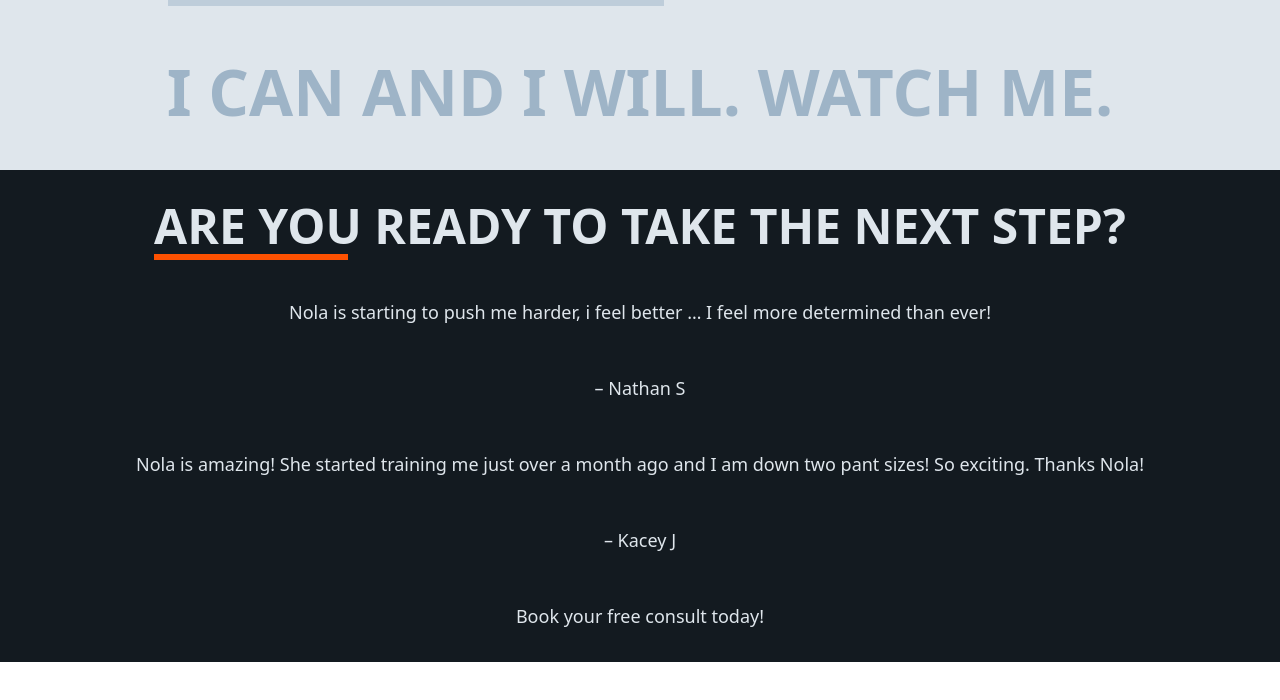
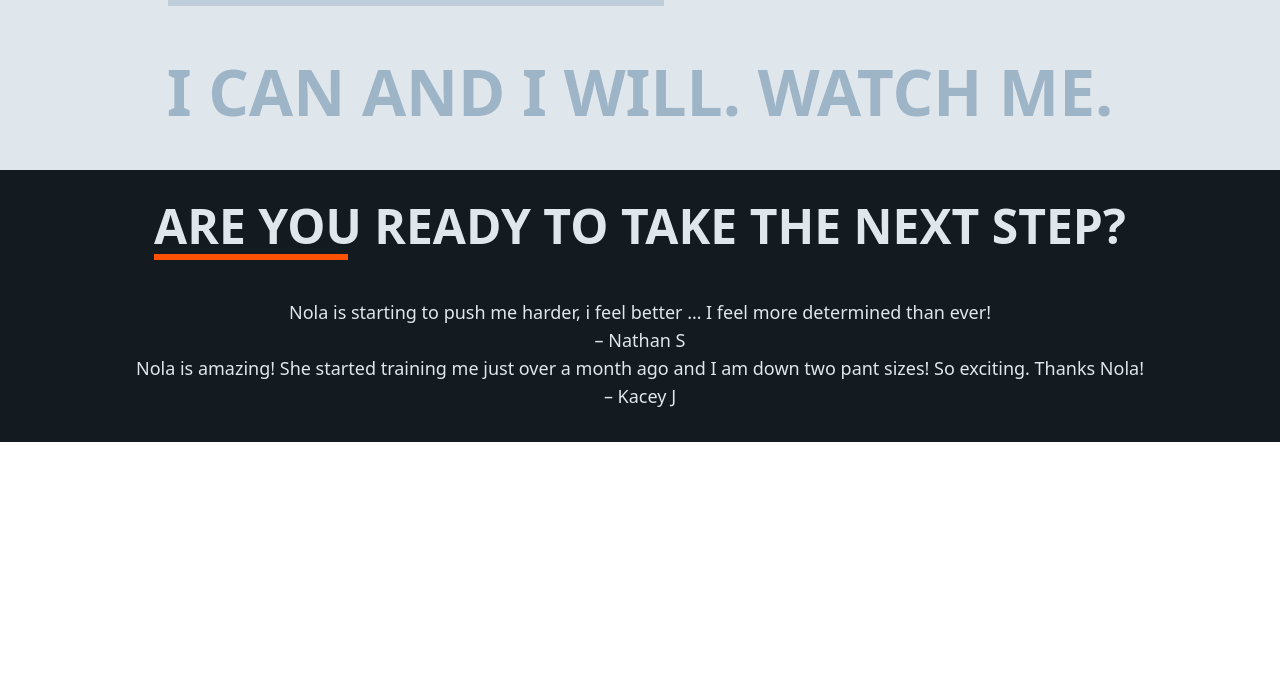
Before and after one commit to kaye360/vitality-fitness, an Astro site: page / in a window 1280 px wide. Shown: the part 3065-3765 px from the top of the page. Built offline with nearby package versions, Linux system fonts and the light colour scheme; Astro itself is replaced by a stand-in of ours; a web font is replaced by a local one.

Commit message:
Update Content “home-testimonials”

```diff
--- a/src/content/pages/home-testimonials.md
+++ b/src/content/pages/home-testimonials.md
@@ -1,12 +1,10 @@
 ---
-title: Home - Testomonials
+title: Home - Testimonials
 ---
-Nola is starting to push me harder, i feel better … I feel more determined than ever!
-
-– Nathan S
-
-Nola is amazing! She started training me just over a month ago and I am down two pant sizes! So exciting. Thanks Nola!
-
-– Kacey J
-
-Book your free consult today!
+> Nola is starting to push me harder, i feel better … I feel more determined than ever!
+>
+> – Nathan S
+>
+> Nola is amazing! She started training me just over a month ago and I am down two pant sizes! So exciting. Thanks Nola!
+>
+> – Kacey J
```
